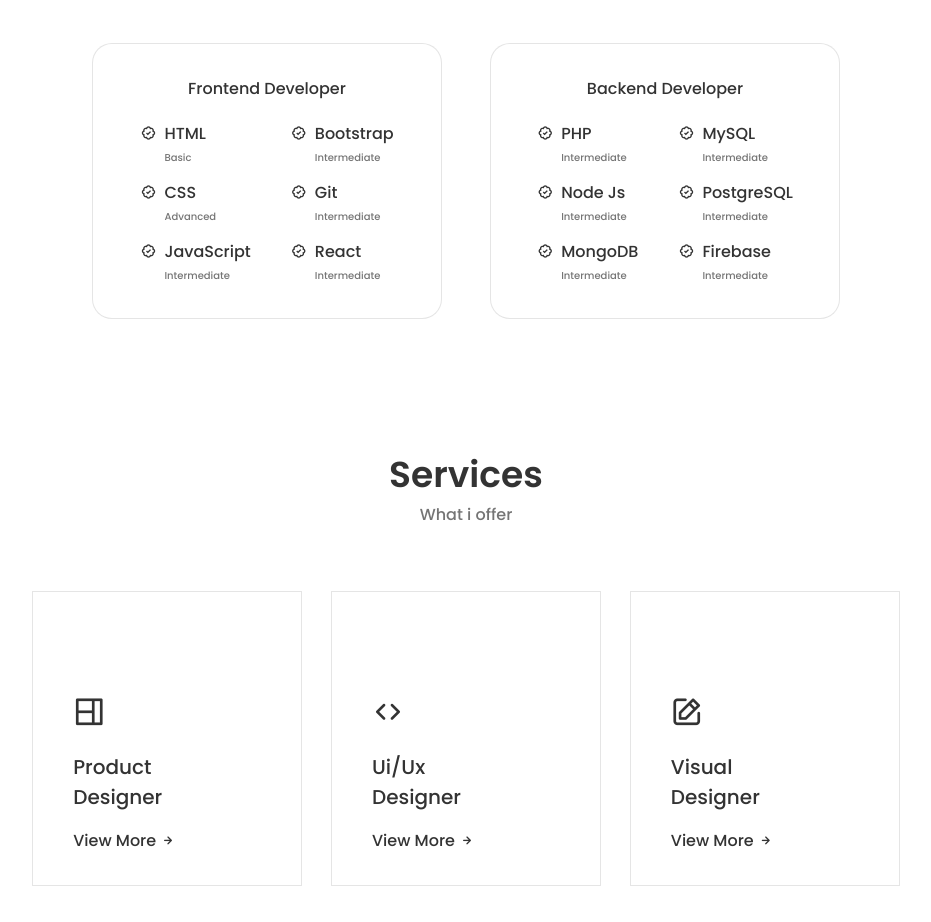
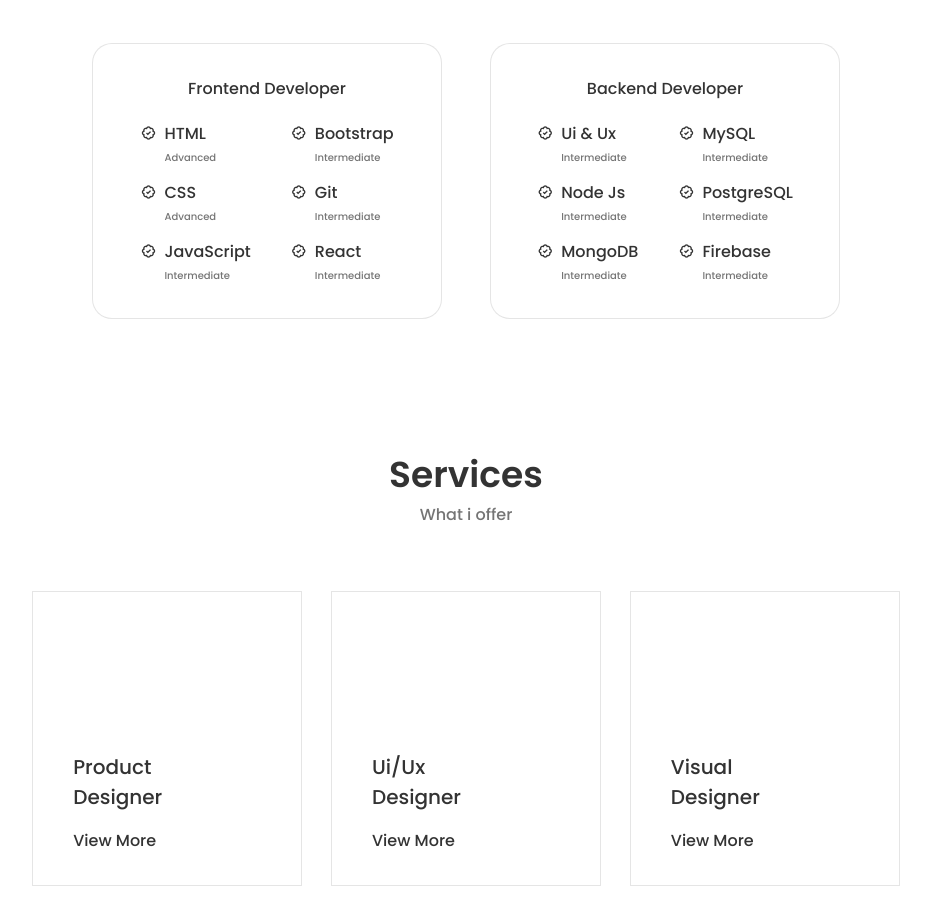
Before and after one commit to prakash2311/Portfolio-2, a React (Create React App) app: page / in a window 1280 px wide. Shown: the part 1520-2442 px from the top of the page, without its empty margins (174-1105 px from the left). Built offline with nearby package versions, Linux system fonts and the light colour scheme.

Commit message:
updating skill

```diff
--- a/src/components/skills/Backend.js
+++ b/src/components/skills/Backend.js
@@ -11,7 +11,7 @@
                     <div className="skills__data">
                     <i class='bx bx-badge-check'></i>
                     <div>
-                        <h3 className="skills__name">PHP</h3>
+                        <h3 className="skills__name">Ui & Ux</h3>
                         <span className="skills__level">Intermediate</span>
                     </div>
                     </div>
--- a/src/components/skills/Frontend.js
+++ b/src/components/skills/Frontend.js
@@ -12,7 +12,7 @@
                     <i class='bx bx-badge-check'></i>
                     <div>
                         <h3 className="skills__name">HTML</h3>
-                        <span className="skills__level">Basic</span>
+                        <span className="skills__level">Advanced</span>
                     </div>
                     </div>
 
```
